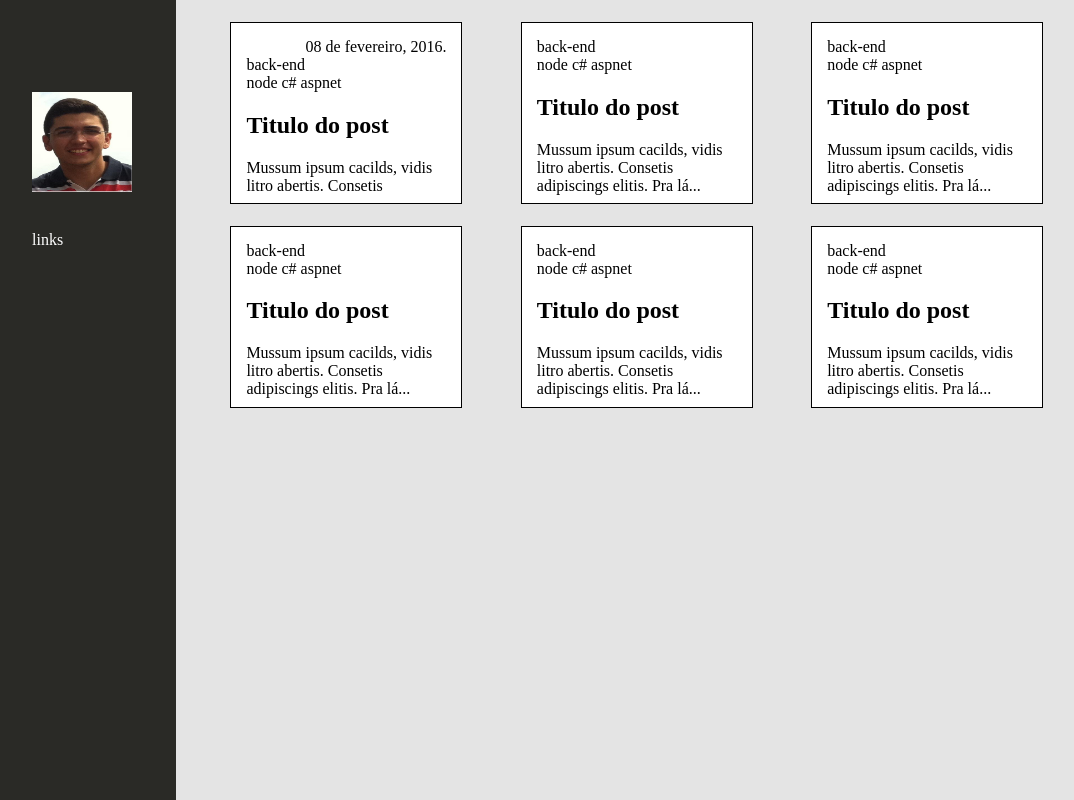
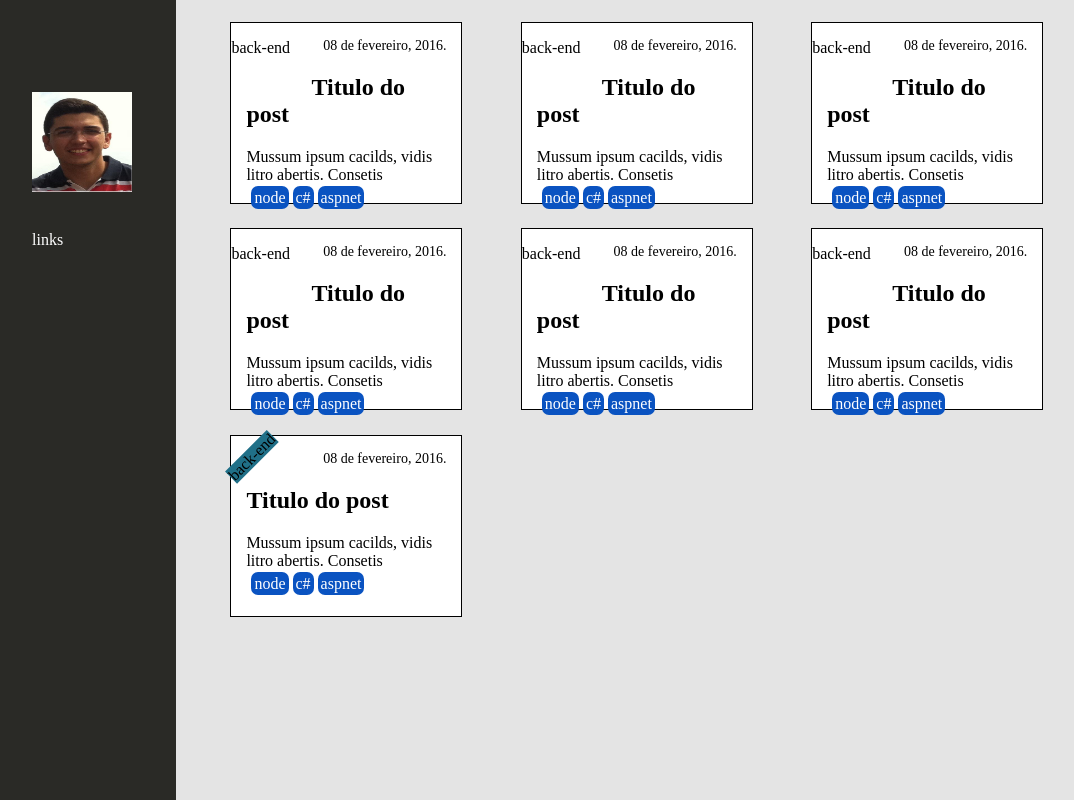
Before and after one commit to CesarNobre/blog, a web app: file index.html in a window 1280 px wide. Shown: the whole page, without its empty margins (16-1090 px from the left). Run offline with its HTML, style and script files only (its server is not run), Linux system fonts and the light colour scheme.

Commit message:
editing post box

```diff
--- a/assets/style.css
+++ b/assets/style.css
@@ -53,14 +53,49 @@ body{
 }
 
 .tags{
-
+	padding: 5px;
+	color:#FF7C26;
 }
 
+.tag{
+	background-color: #0A53C1;
+    color: white;
+    border-radius: 7px;
+    padding: 3px;
+}
 .categories{
-
+	width: 80px;
+	height: 50px;
+	float:left;
+	margin-left: -15px;
+	margin-top: -15px;
 }
-
+.category{
+	width: 80px;
+	height: 50px;
+	background-color: #207088;
+}
 .datetime{
 	width: 100%;
 	text-align: right;
+	font-size: 14px;
 }
+
+.rotate {
+
+/* Safari */
+-webkit-transform: rotate(-45deg);
+
+/* Firefox */
+-moz-transform: rotate(-45deg);
+
+/* IE */
+-ms-transform: rotate(-90deg);
+
+/* Opera */
+-o-transform: rotate(-90deg);
+
+/* Internet Explorer */
+filter: progid:DXImageTransform.Microsoft.BasicImage(rotation=3);
+
+}
--- a/index.html
+++ b/index.html
@@ -23,84 +23,138 @@
 				<div class="categories">
 					back-end
 				</div>
-				<div class="tags">
-					node c# aspnet
-				</div>
+
 				<div class="title">
 					<h1>Titulo do post</h1>
 				</div>
 				<div class="post-body">
 					Mussum ipsum cacilds, vidis litro abertis. Consetis
 				</div>
+				<div class="tags">
+					<span class="tag">node</span>
+					<span class="tag">c#</span>
+					<span class="tag">aspnet</span>
+				</div>
 			</div>
 			<div class="posts">
+				<div class="datetime">
+					08 de fevereiro, 2016.
+				</div>
 				<div class="categories">
 					back-end
 				</div>
-				<div class="tags">
-					node c# aspnet
-				</div>
+
 				<div class="title">
 					<h1>Titulo do post</h1>
 				</div>
 				<div class="post-body">
-					Mussum ipsum cacilds, vidis litro abertis. Consetis adipiscings elitis. Pra lá...
+					Mussum ipsum cacilds, vidis litro abertis. Consetis
+				</div>
+				<div class="tags">
+					<span class="tag">node</span>
+					<span class="tag">c#</span>
+					<span class="tag">aspnet</span>
 				</div>
 			</div>
 			<div class="posts">
+				<div class="datetime">
+					08 de fevereiro, 2016.
+				</div>
 				<div class="categories">
 					back-end
 				</div>
-				<div class="tags">
-					node c# aspnet
-				</div>
+
 				<div class="title">
 					<h1>Titulo do post</h1>
 				</div>
 				<div class="post-body">
-					Mussum ipsum cacilds, vidis litro abertis. Consetis adipiscings elitis. Pra lá...
+					Mussum ipsum cacilds, vidis litro abertis. Consetis
+				</div>
+				<div class="tags">
+					<span class="tag">node</span>
+					<span class="tag">c#</span>
+					<span class="tag">aspnet</span>
 				</div>
 			</div>
 			<div class="posts">
+				<div class="datetime">
+					08 de fevereiro, 2016.
+				</div>
 				<div class="categories">
 					back-end
 				</div>
-				<div class="tags">
-					node c# aspnet
-				</div>
+
 				<div class="title">
 					<h1>Titulo do post</h1>
 				</div>
 				<div class="post-body">
-					Mussum ipsum cacilds, vidis litro abertis. Consetis adipiscings elitis. Pra lá...
+					Mussum ipsum cacilds, vidis litro abertis. Consetis
+				</div>
+				<div class="tags">
+					<span class="tag">node</span>
+					<span class="tag">c#</span>
+					<span class="tag">aspnet</span>
 				</div>
 			</div>
 			<div class="posts">
+				<div class="datetime">
+					08 de fevereiro, 2016.
+				</div>
 				<div class="categories">
 					back-end
 				</div>
-				<div class="tags">
-					node c# aspnet
-				</div>
+
 				<div class="title">
 					<h1>Titulo do post</h1>
 				</div>
 				<div class="post-body">
-					Mussum ipsum cacilds, vidis litro abertis. Consetis adipiscings elitis. Pra lá...
+					Mussum ipsum cacilds, vidis litro abertis. Consetis
+				</div>
+				<div class="tags">
+					<span class="tag">node</span>
+					<span class="tag">c#</span>
+					<span class="tag">aspnet</span>
 				</div>
 			</div>
 			<div class="posts">
+				<div class="datetime">
+					08 de fevereiro, 2016.
+				</div>
 				<div class="categories">
 					back-end
 				</div>
-				<div class="tags">
-					node c# aspnet
-				</div>
+
 				<div class="title">
 					<h1>Titulo do post</h1>
 				</div>
 				<div class="post-body">
-					Mussum ipsum cacilds, vidis litro abertis. Consetis adipiscings elitis. Pra lá...
+					Mussum ipsum cacilds, vidis litro abertis. Consetis
+				</div>
+				<div class="tags">
+					<span class="tag">node</span>
+					<span class="tag">c#</span>
+					<span class="tag">aspnet</span>
+				</div>
+			</div>
+			<div class="posts">
+				<div class="categories rotate">
+					<span class="category ">back-end</span>
+				</div>
+				<div class="datetime">
+					08 de fevereiro, 2016.
+				</div>
+
+
+				<div class="title">
+					<h1>Titulo do post</h1>
+				</div>
+				<div class="post-body">
+					Mussum ipsum cacilds, vidis litro abertis. Consetis
+				</div>
+				<div class="tags">
+					<span class="tag">node</span>
+					<span class="tag">c#</span>
+					<span class="tag">aspnet</span>
 				</div>
 			</div>
 		</div>
```
